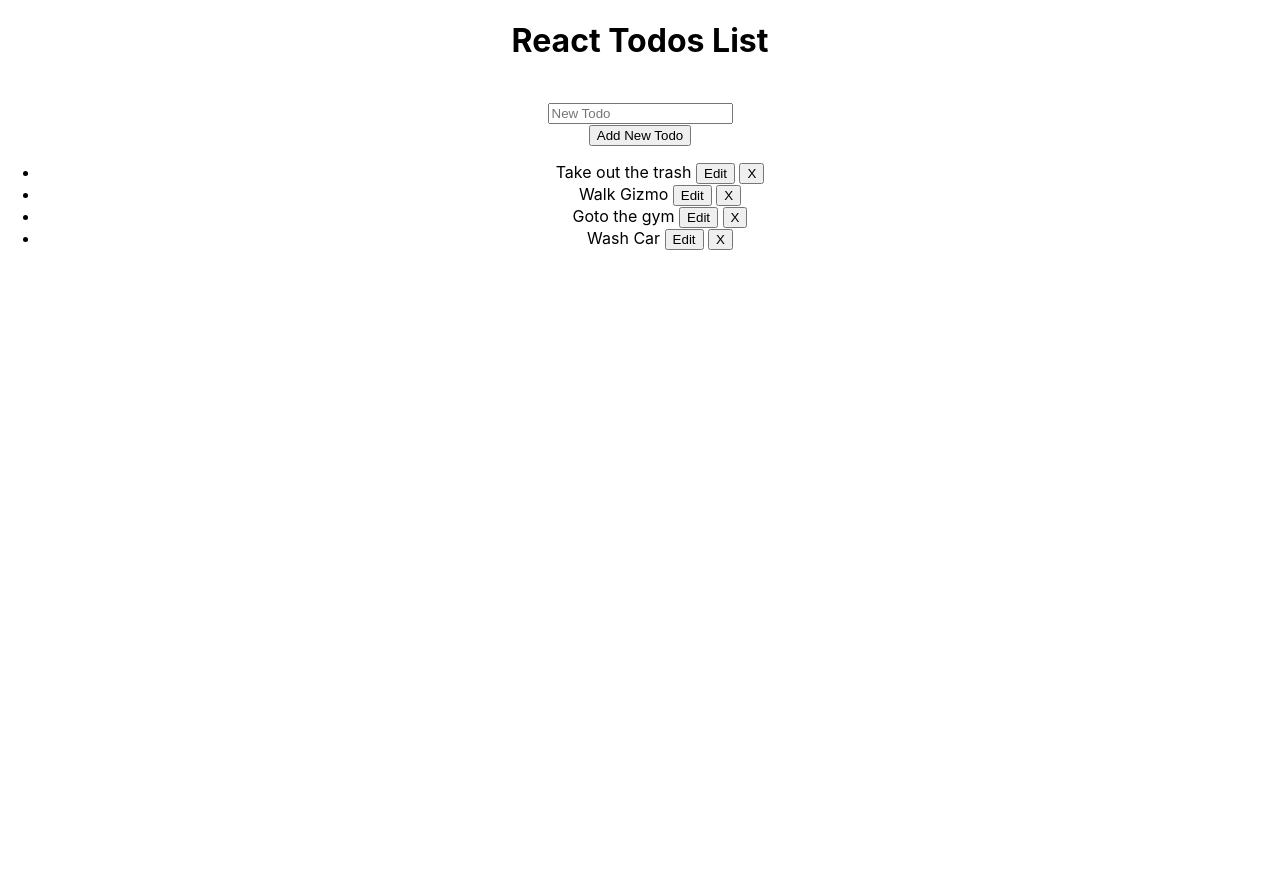
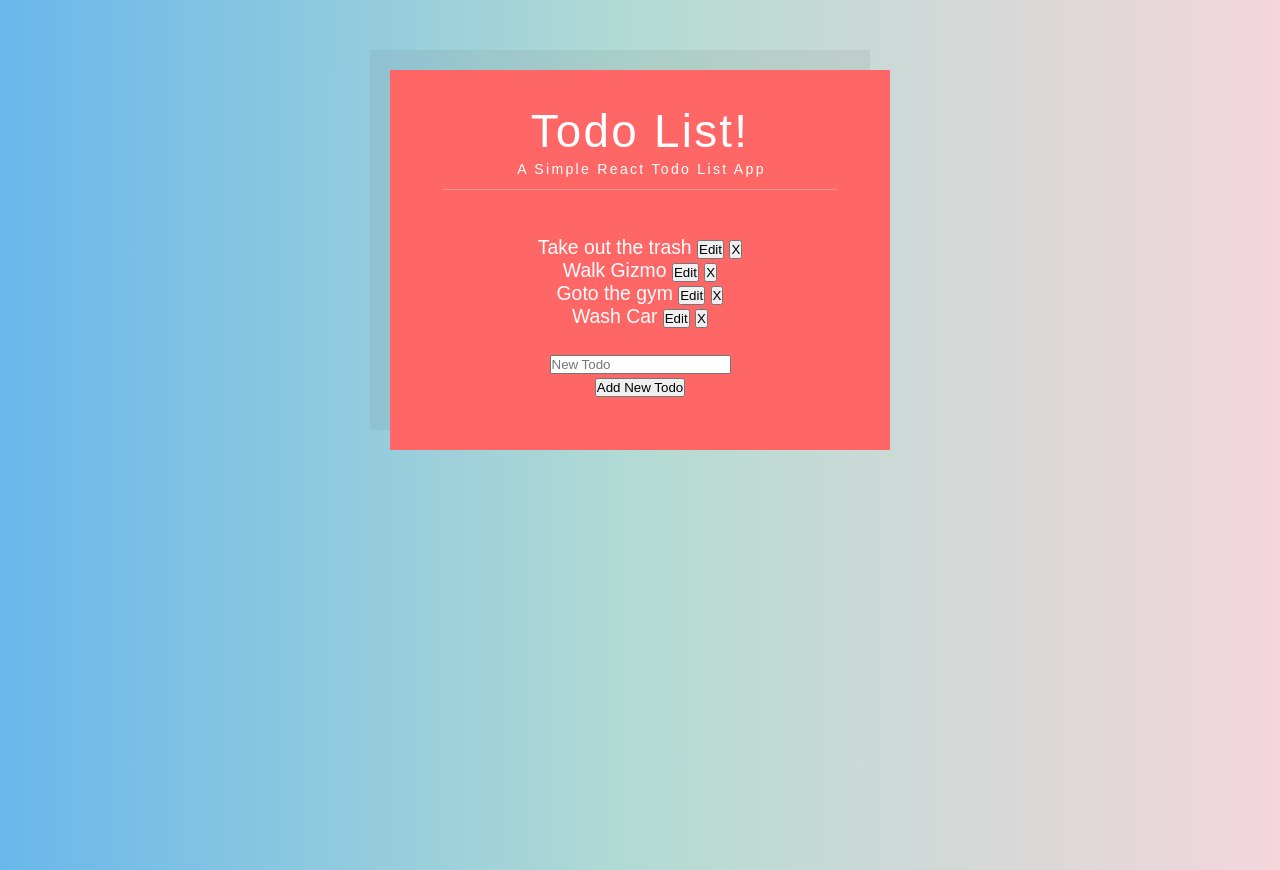
Before and after one commit to lmschless/react-todo-list, a React (Create React App) app: page / in a window 1280 px wide. Before the commit the page ends 800 px from the top, so only its background shows below. Built offline with nearby package versions, Linux system fonts and the light colour scheme.

Commit message:
continuing work on styling

```diff
--- a/src/Todo.css
+++ b/src/Todo.css
@@ -1,3 +1,4 @@
 .completed {
 	color: lightgrey;
+	text-decoration: line-through;
 }
--- a/src/Todo.js
+++ b/src/Todo.js
@@ -49,7 +49,12 @@ export default class Todo extends Component {
 		} else {
 			result = (
 				<div>
-					<li className={this.props.completed ? 'completed' : ''}>
+					<li
+						className={this.props.completed ? 'completed' : ''}
+						onClick={() => {
+							this.props.toggleTodo(this.props.id);
+						}}
+					>
 						{this.props.name} <button onClick={this.toggleForm}>
 							Edit
 						</button>{' '}
--- /dev/null
+++ b/src/TodoList.css
@@ -0,0 +1,25 @@
+.TodoList {
+	margin: 4rem auto;
+	padding: 2rem 3rem 3rem;
+	max-width: 500px;
+	background: #ff6666;
+	color: #fff;
+	box-shadow: -20px -20px 0px 0px rgba(100, 100, 100, 0.1);
+}
+.TodoList ul {
+	margin-top: 2.6rem;
+	list-style: none;
+}
+.TodoList h1 {
+	font-weight: normal;
+	font-size: 2.6rem;
+	letter-spacing: 0.05em;
+	border-bottom: 1px solid rgba(255, 255, 255, 0.3);
+}
+.TodoList h1 span {
+	display: block;
+	font-size: 0.8rem;
+	margin-bottom: 0.7rem;
+	margin-left: 3px;
+	margin-top: 0.2rem;
+}
--- a/src/TodosList.js
+++ b/src/TodosList.js
@@ -1,8 +1,8 @@
 import React, { Component } from 'react';
 import Todo from './Todo';
-import NewBoxForm from './NewTodoForm';
+import NewTodoForm from './NewTodoForm';
 import { v4 } from 'uuid';
-
+import './TodoList.css';
 export default class TodosList extends Component {
 	constructor(props) {
 		super(props);
@@ -25,6 +25,16 @@ export default class TodosList extends Component {
 		});
 	};
 
+	toggleCompletion = (id) => {
+		const updatedTodos = this.state.todos.map((todo) => {
+			if (todo.id === id) {
+				return { ...todo, completed: !todo.completed };
+			}
+			return todo;
+		});
+		this.setState({ todos: updatedTodos });
+	};
+
 	update = (id, updatedName) => {
 		const updatedTodos = this.state.todos.map((todo) => {
 			if (todo.id === id) {
@@ -43,10 +53,10 @@ export default class TodosList extends Component {
 
 	render() {
 		return (
-			<div>
-				<h1>React Todos List</h1>
-				<br />
-				<NewBoxForm createTodo={this.create} />
+			<div className="TodoList">
+				<h1>
+					Todo List!<span>A Simple React Todo List App</span>
+				</h1>
 				<ul>
 					{this.state.todos.map((todo) => (
 						<Todo
@@ -57,9 +67,12 @@ export default class TodosList extends Component {
 							edit={() => this.edit(todo.id)}
 							update={this.update}
 							completed={todo.completed}
+							toggleTodo={this.toggleCompletion}
 						/>
 					))}
 				</ul>
+				<br />
+				<NewTodoForm createTodo={this.create} />
 			</div>
 		);
 	}
--- a/src/index.css
+++ b/src/index.css
@@ -1,13 +1,13 @@
-body {
-  margin: 0;
-  font-family: -apple-system, BlinkMacSystemFont, 'Segoe UI', 'Roboto', 'Oxygen',
-    'Ubuntu', 'Cantarell', 'Fira Sans', 'Droid Sans', 'Helvetica Neue',
-    sans-serif;
-  -webkit-font-smoothing: antialiased;
-  -moz-osx-font-smoothing: grayscale;
+* {
+	margin: 0;
+	padding: 0;
+	box-sizing: border-box;
 }
 
-code {
-  font-family: source-code-pro, Menlo, Monaco, Consolas, 'Courier New',
-    monospace;
+html,
+body {
+	background: linear-gradient(90deg, #69b7eb, #b3dbd3, #f4d6db);
+	font-size: 1.1rem;
+	font-family: "Quicksand", sans-serif;
+	height: 100%;
 }
```
